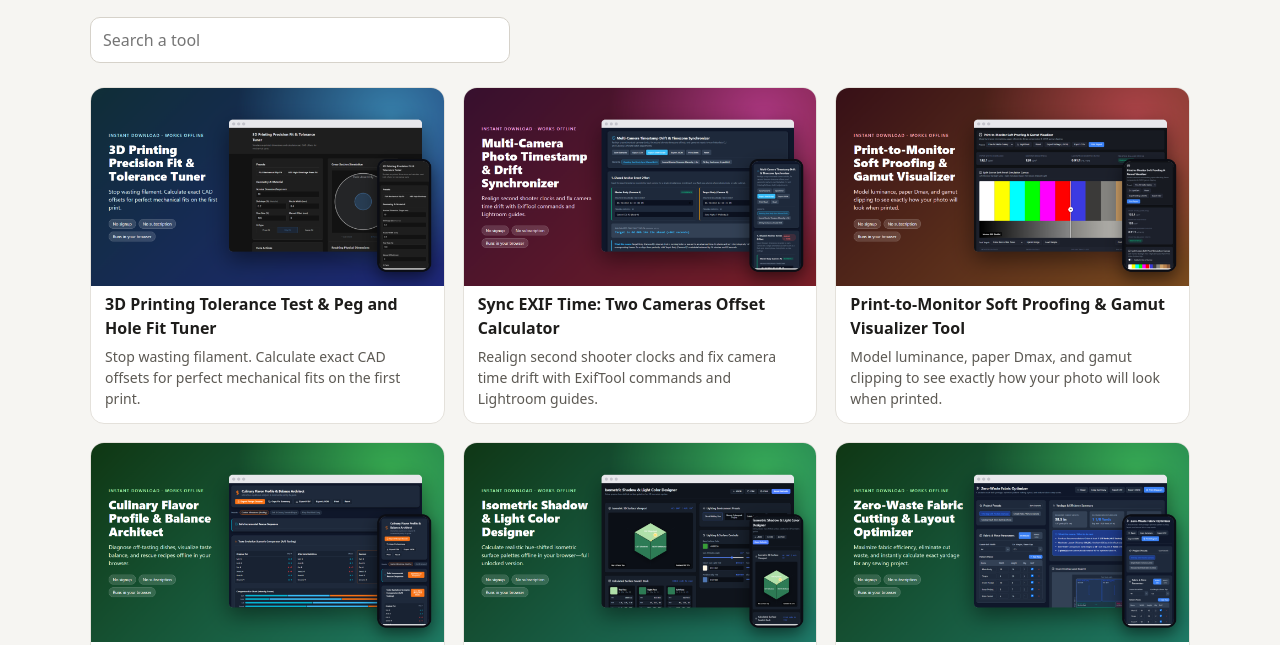
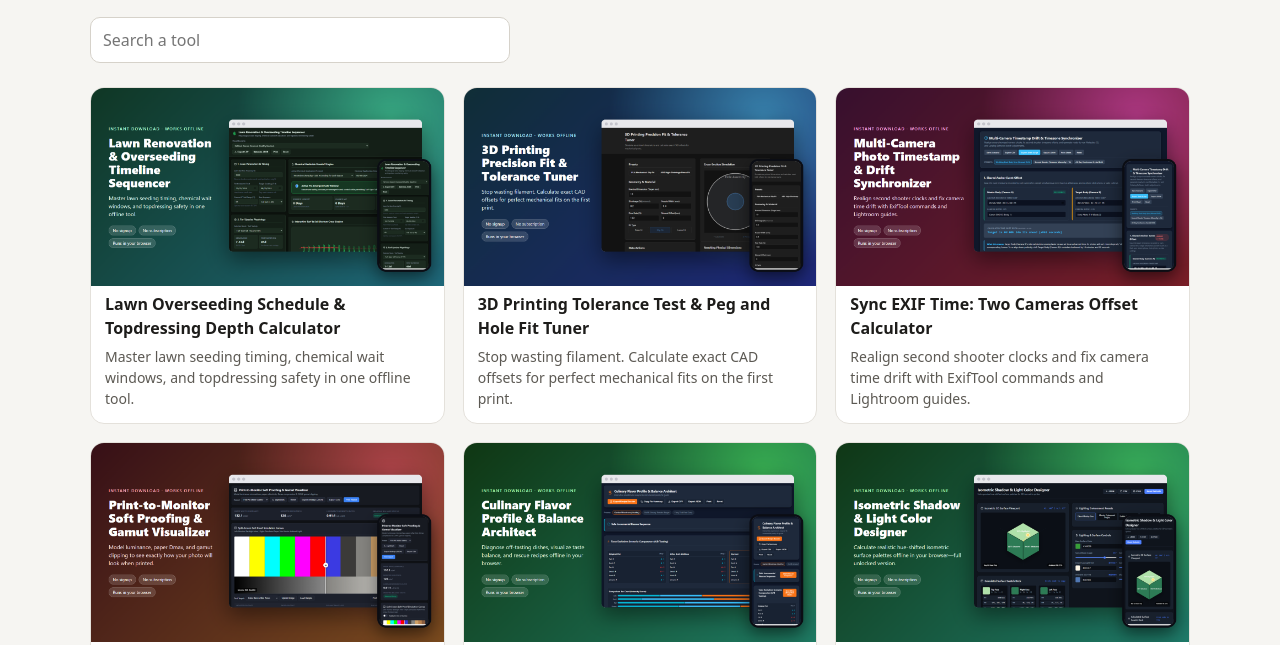
Before and after one commit to rttyy/free-tools, a plain HTML site: page index.html in a window 1280 px wide. Shown: the part 118-763 px from the top of the page. Drawn offline with Linux system fonts and the light colour scheme.

Commit message:
Update catalogue

```diff
--- a/index.html
+++ b/index.html
@@ -11,6 +11,7 @@ input{width:100%;max-width:420px;font:inherit;padding:10px 12px;border:1px solid
 @media (prefers-color-scheme:dark){body{background:#141413;color:#ecebe8}.carte,input{background:#1f1e1c;border-color:#34322f}p.intro,.carte span{color:#a3a09a}}
 </style></head><body><main><h1>Free Interactive Tools</h1><p class="intro">Free tools, simulators and visual calculators that run in your browser. No signup, nothing to install.</p>
 <input id="q" type="search" placeholder="Search a tool" aria-label="Search a tool"><div class="grille">
+<a class="carte" href="lawn-renovation-overseeding-sequencer/"><img src="lawn-renovation-overseeding-sequencer/cover.png" alt="" loading="lazy"><b>Lawn Overseeding Schedule &amp; Topdressing Depth Calculator</b><span>Master lawn seeding timing, chemical wait windows, and topdressing safety in one offline tool.</span></a>
 <a class="carte" href="3d-printing-tolerance-fit-tuner/"><img src="3d-printing-tolerance-fit-tuner/cover.png" alt="" loading="lazy"><b>3D Printing Tolerance Test &amp; Peg and Hole Fit Tuner</b><span>Stop wasting filament. Calculate exact CAD offsets for perfect mechanical fits on the first print.</span></a>
 <a class="carte" href="multi-camera-timestamp-drift-sync/"><img src="multi-camera-timestamp-drift-sync/cover.png" alt="" loading="lazy"><b>Sync EXIF Time: Two Cameras Offset Calculator</b><span>Realign second shooter clocks and fix camera time drift with ExifTool commands and Lightroom guides.</span></a>
 <a class="carte" href="print-to-monitor-color-proofing-lab/"><img src="print-to-monitor-color-proofing-lab/cover.png" alt="" loading="lazy"><b>Print-to-Monitor Soft Proofing &amp; Gamut Visualizer Tool</b><span>Model luminance, paper Dmax, and gamut clipping to see exactly how your photo will look when printed.</span></a>
```
